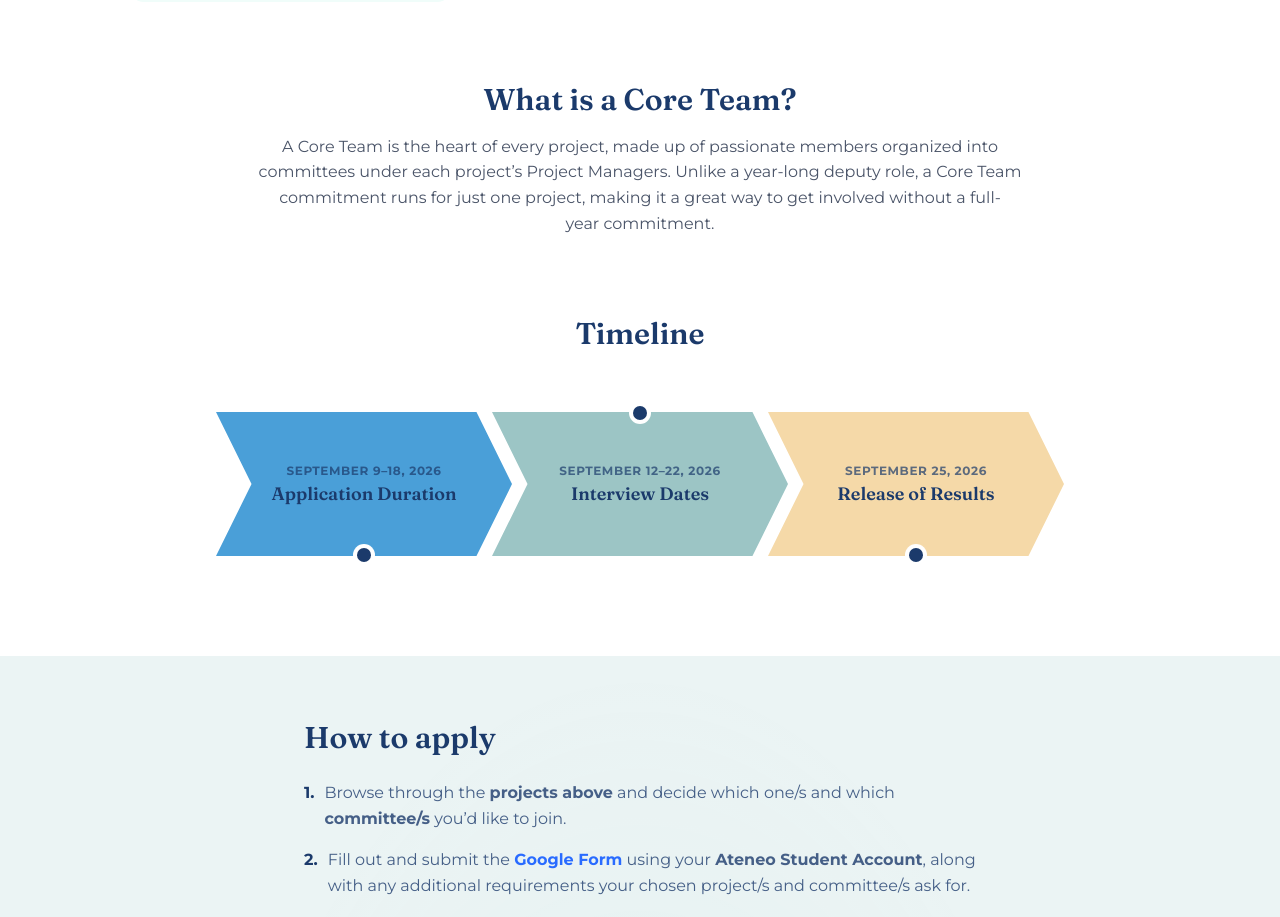
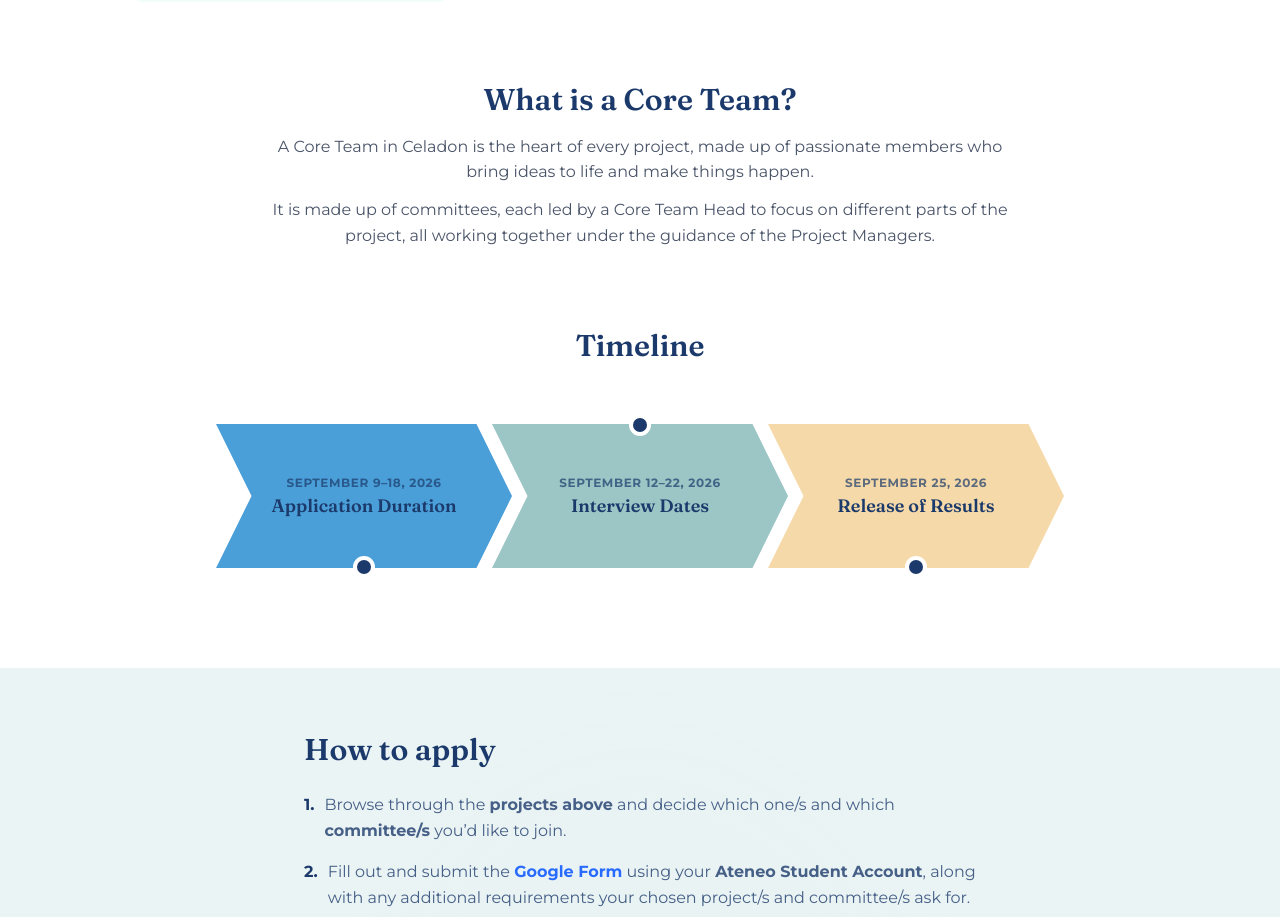
Before and after one commit to Koala3353/celadon-website, a Next.js app: page /internal/cta-wave1 in a window 1280 px wide. Shown: the part 1985-2902 px from the top of the page. Built offline with nearby package versions, Linux system fonts and the light colour scheme.

Commit message:
Use the exact requested wording for the hub's What is a Core Team section
Co-Authored-By: Claude Sonnet 5 <noreply@anthropic.com>

```diff
--- a/src/app/internal/cta-wave1/page.tsx
+++ b/src/app/internal/cta-wave1/page.tsx
@@ -87,12 +87,16 @@ export default function CoreTeamApplicationsHubPage() {
           <Container>
             <Reveal className="mx-auto w-full max-w-3xl text-center">
               <SectionHeading>What is a Core Team?</SectionHeading>
-              <p className="prose-body mt-4 text-muted-foreground">
-                A Core Team is the heart of every project, made up of passionate members organized into
-                committees under each project&rsquo;s Project Managers. Unlike a year-long deputy role, a
-                Core Team commitment runs for just one project, making it a great way to get involved
-                without a full-year commitment.
-              </p>
+              <div className="mt-4 flex flex-col gap-3">
+                <p className="prose-body text-muted-foreground">
+                  A Core Team in Celadon is the heart of every project, made up of passionate members who
+                  bring ideas to life and make things happen.
+                </p>
+                <p className="prose-body text-muted-foreground">
+                  It is made up of committees, each led by a Core Team Head to focus on different parts of
+                  the project, all working together under the guidance of the Project Managers.
+                </p>
+              </div>
             </Reveal>
           </Container>
         </section>
```
